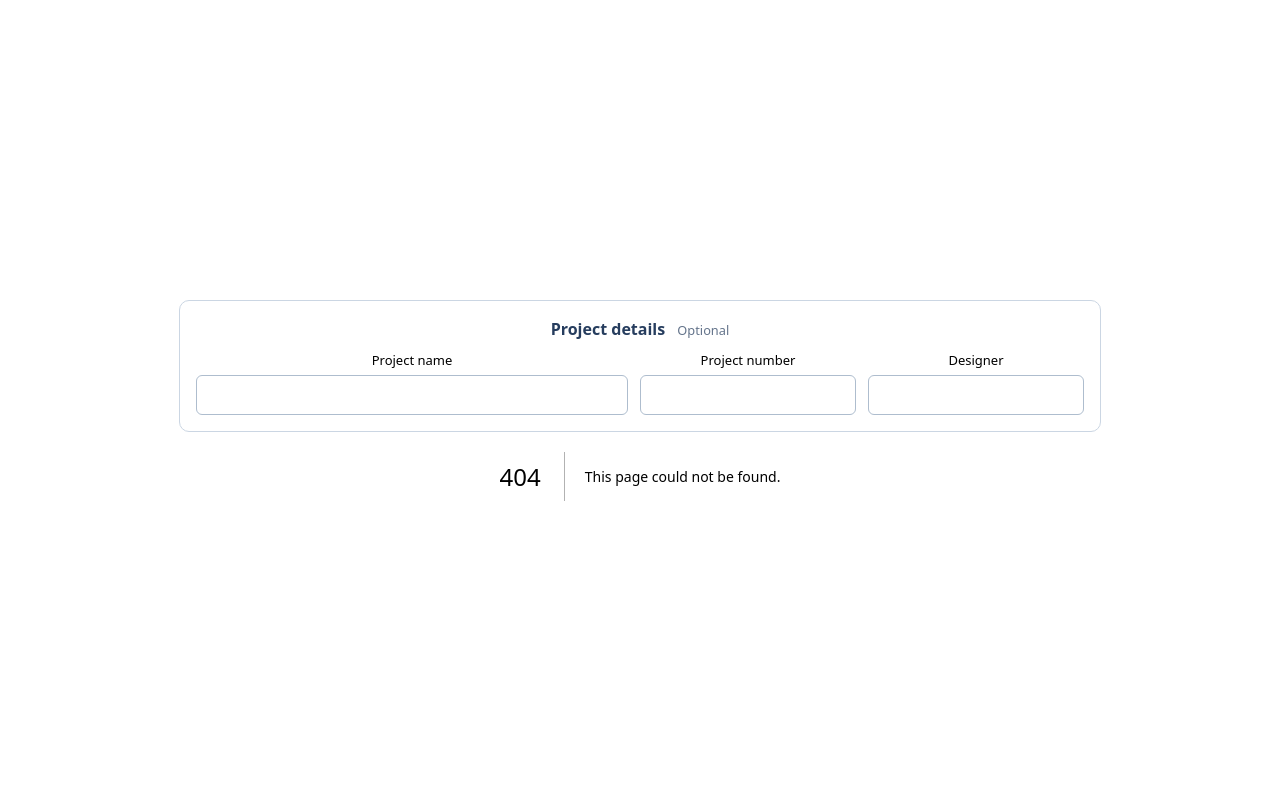
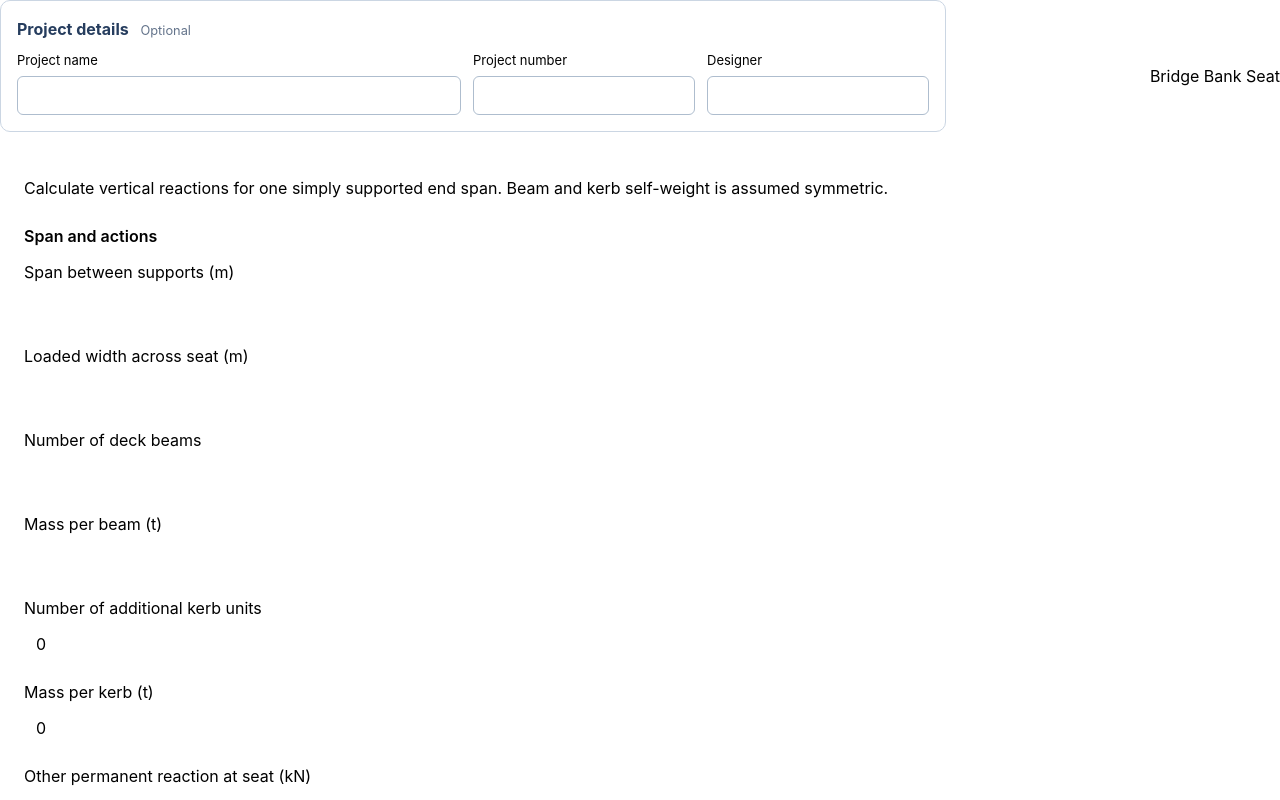
Before and after one commit to MariaMcCrann/Engineering-Tools-Platform, a Next.js app in the folder apps/engineering-tools/: page /bank-seat in a window 1280 px wide. Before the commit this address had no page. Shown: the top 800 px of the page. Built offline with nearby package versions, Linux system fonts and the light colour scheme.

Commit message:
Expose the bank seat calculator route

```diff
--- /dev/null
+++ b/apps/engineering-tools/app/bank-seat/page.tsx
@@ -0,0 +1,12 @@
+import { BankSeatTool } from "../BankSeatTool";
+
+export default function BankSeatPage() {
+  return (
+    <main className="app-shell">
+      <section className="workspace" style={{ marginLeft: 0 }}>
+        <header className="hub-header"><h1>Bridge Bank Seat</h1></header>
+        <BankSeatTool />
+      </section>
+    </main>
+  );
+}
```
